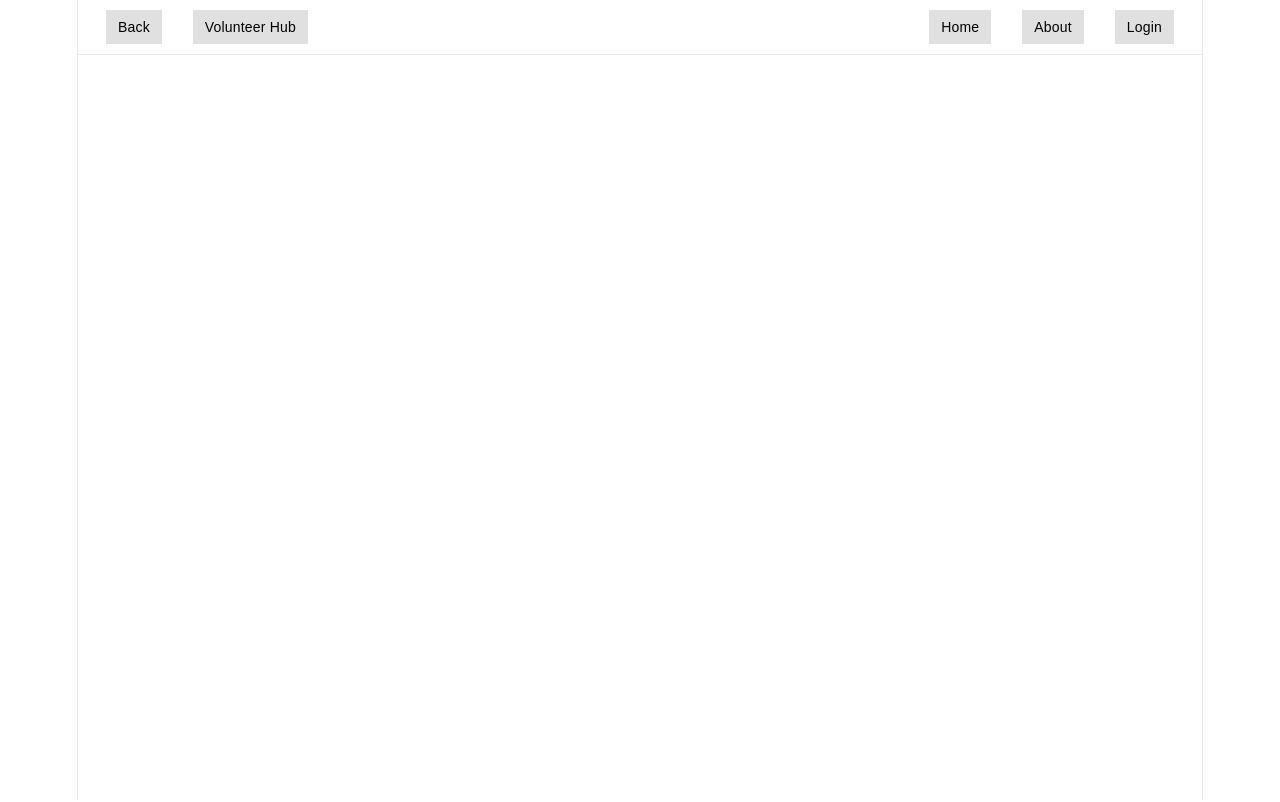
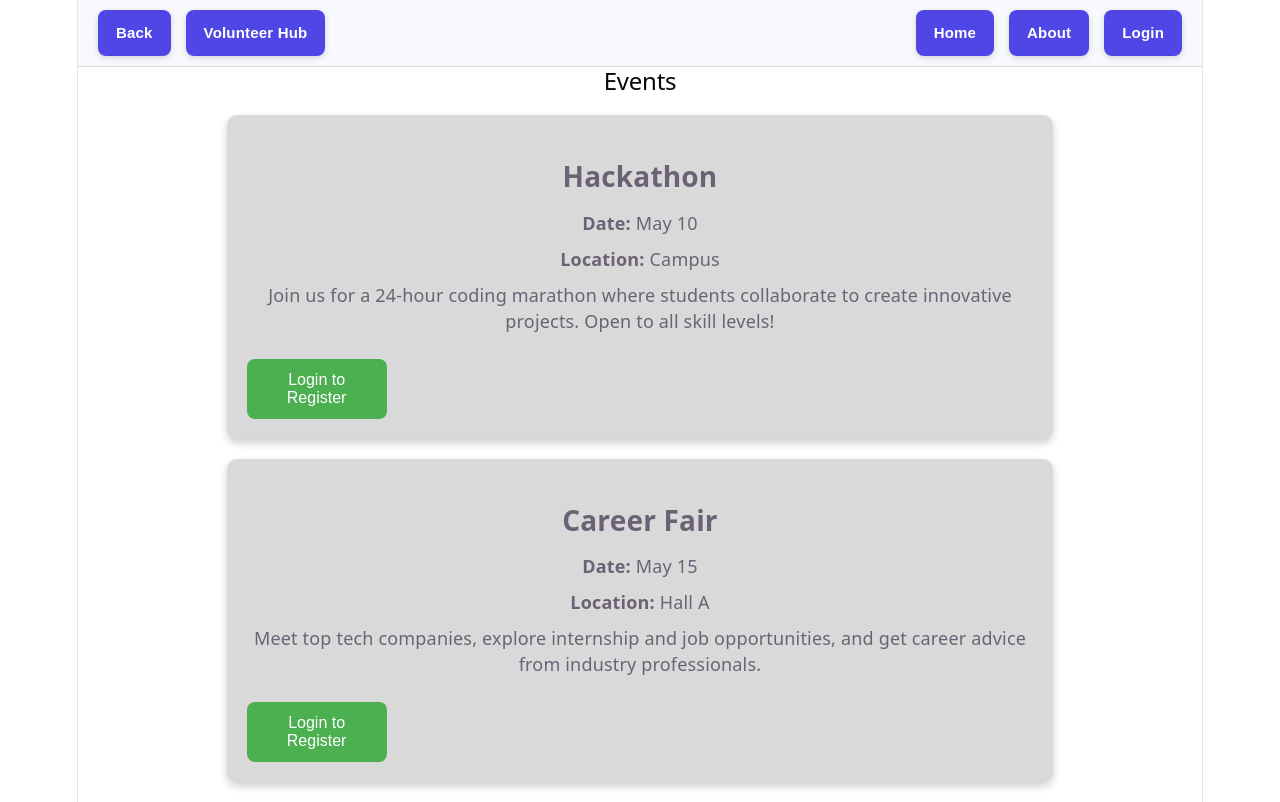
Before and after one commit to pollyology/VolunteerHubProject, a React (Vite) app: page /events in a window 1280 px wide. Built offline with nearby package versions, Linux system fonts and the light colour scheme.

Commit message:
Improved volunteer events UI and authentication flow

```diff
--- a/src/App.jsx
+++ b/src/App.jsx
@@ -12,6 +12,7 @@ import LoginForm from './components/LoginForm'
 import LoginStudents from './pages/LoginStudents'
 import LoginAdmin from './pages/LoginAdmin'
 import Signup from './pages/Signup'
+import Events from './pages/Events'
 
 function App() {
 
@@ -25,6 +26,7 @@ function App() {
         <Route path="/login" element={<LoginStudents />} />
         <Route path="/admin" element={<LoginAdmin />} />
         <Route path="/signup" element={<Signup />} />
+        <Route path="/events" element={<Events />} />
       </Routes>
 
     </ BrowserRouter>
--- /dev/null
+++ b/src/components/EventCard.css
@@ -0,0 +1,71 @@
+.event-card {
+    background-color: #d9d9d9;
+    padding: 20px;
+    margin: 20px auto;
+    width: 70%;
+    border-radius: 10px;
+    box-shadow: 0px 4px 8px rgba(0, 0, 0, 0.2);
+
+    display: flex;
+    flex-direction: column;
+    gap: 10px;
+}
+
+.event-card h3 {
+    font-size: 28px;
+    margin-bottom: 10px;
+}
+
+.event-card p {
+    font-size: 18px;
+    margin: 0;
+}
+
+.event-description {
+    margin-top: 10px;
+}
+
+.register-btn {
+    margin-top: 15px;
+    width: 140px;
+    padding: 12px;
+
+    border: none;
+    border-radius: 8px;
+
+    background-color: #4caf50;
+    color: white;
+
+    font-size: 16px;
+    cursor: pointer;
+
+    transition: 0.3s;
+}
+
+.register-btn:hover {
+    background-color: #3d9140;
+}
+
+.admin-buttons {
+    display: flex;
+    gap: 12px;
+    margin-top: 15px;
+}
+
+.edit-btn {
+    background-color: #3b82f6;
+    color: white;
+    border: none;
+    padding: 12px 18px;
+    border-radius: 8px;
+    cursor: pointer;
+}
+
+.delete-btn {
+    background-color: #ef4444;
+    color: white;
+    border: none;
+    padding: 12px 18px;
+    border-radius: 8px;
+    cursor: pointer;
+}
--- a/src/components/EventCard.jsx
+++ b/src/components/EventCard.jsx
@@ -1,17 +1,59 @@
+import "./EventCard.css";
+import { isAuthenticated } from "../services/authService";
+
 function EventCard({ event }) {
+
+    const isAuth = isAuthenticated();
+    const isAdmin = localStorage.getItem("isStaff") === "true";
+
     const handleRegister = () => {
-        // TODO: Add registration logic
         console.log("Registered for:", event.title);
     };
+
     return (
         <div className="event-card">
+
             <h3>{event.title}</h3>
-            <p>Date: {event.date}</p>
-            <p>Location: {event.location}</p>
-            <button onClick={handleRegister}>
-                Register
-            </button>
+
+            <p>
+                <strong>Date:</strong> {event.date}
+            </p>
+
+            <p>
+                <strong>Location:</strong> {event.location}
+            </p>
+
+            <p className="event-description">
+                {event.description}
+            </p>
+
+            {!isAuth ? (
+                <button className="register-btn">
+                    Login to Register
+                </button>
+            ) : isAdmin ? (
+                <div className="admin-buttons">
+
+                    <button className="edit-btn">
+                        Edit Event
+                    </button>
+
+                    <button className="delete-btn">
+                        Delete Event
+                    </button>
+
+                </div>
+            ) : (
+                <button
+                    className="register-btn"
+                    onClick={handleRegister}
+                >
+                    Register
+                </button>
+            )}
+
         </div>
     );
 }
+
 export default EventCard;
--- a/src/components/MButton.module.css
+++ b/src/components/MButton.module.css
@@ -1,15 +1,29 @@
 .mButton {
-    /* Matches the gray look from your screenshot */
-    background-color: #e0e0e0;
-    color: #000000;
-    padding: 4px 12px;
-    text-decoration: none; /* Removes the default blue underline from links */
-    font-family: sans-serif;
-    font-size: 14px;
-    display: inline-block;
-    margin: 0 8px;
+    background-color: #4f46e5;
+    color: white;
+
+    padding: 10px 18px;
+
+    text-decoration: none;
+    font-family: Arial, sans-serif;
+    font-size: 15px;
+    font-weight: 600;
+
+    border-radius: 8px;
+
+    display: inline-flex;
+    align-items: center;
+    justify-content: center;
+
+    transition: all 0.25s ease;
+
+    box-shadow: 0px 2px 6px rgba(0, 0, 0, 0.15);
 }
 
 .mButton:hover {
-    background-color: #d0d0d0; /* Slight darken on hover for UX */
+    background-color: #4338ca;
+
+    transform: translateY(-2px);
+
+    box-shadow: 0px 4px 10px rgba(0, 0, 0, 0.2);
 }
--- a/src/components/Navbar.module.css
+++ b/src/components/Navbar.module.css
@@ -3,8 +3,8 @@
     justify-content: space-between;
     align-items: center;
     padding: 10px 20px;
-    background-color: #ffffff;
-    border-bottom: 1px solid #eaeaea;
+    background-color: #f8f9fc;
+    border-bottom: 1px solid #dcdcdc;
     width: 100%;
     box-sizing: border-box;
 }
@@ -15,15 +15,20 @@
 }
 
 .logoutBtn {
-    background-color: #e0e0e0;
-    color: #000000;
-    padding: 4px 12px;
+    background-color: #5b4df0;
+    color: white;
+    padding: 10px 18px;
     border: none;
+    border-radius: 10px;
     font-family: sans-serif;
-    font-size: 14px;
+    font-size: 16px;
+    font-weight: 600;
     cursor: pointer;
+    transition: all 0.2s ease;
+    box-shadow: 0 4px 10px rgba(91, 77, 240, 0.25);
 }
 
 .logoutBtn:hover {
-    background-color: #d0d0d0;
+    background-color: #4839db;
+    transform: translateY(-2px);
 }
--- a/src/pages/Events.jsx
+++ b/src/pages/Events.jsx
@@ -6,13 +6,15 @@ function Events() {
             id: 1,
             title: "Hackathon",
             date: "May 10",
-            location: "Campus"
+            location: "Campus",
+            description: "Join us for a 24-hour coding marathon where students collaborate to create innovative projects. Open to all skill levels!"
         },
         {
             id: 2,
             title: "Career Fair",
             date: "May 15",
-            location: "Hall A"
+            location: "Hall A",
+            description: "Meet top tech companies, explore internship and job opportunities, and get career advice from industry professionals."
         }
     ]);
     return (<div className="container">
```
